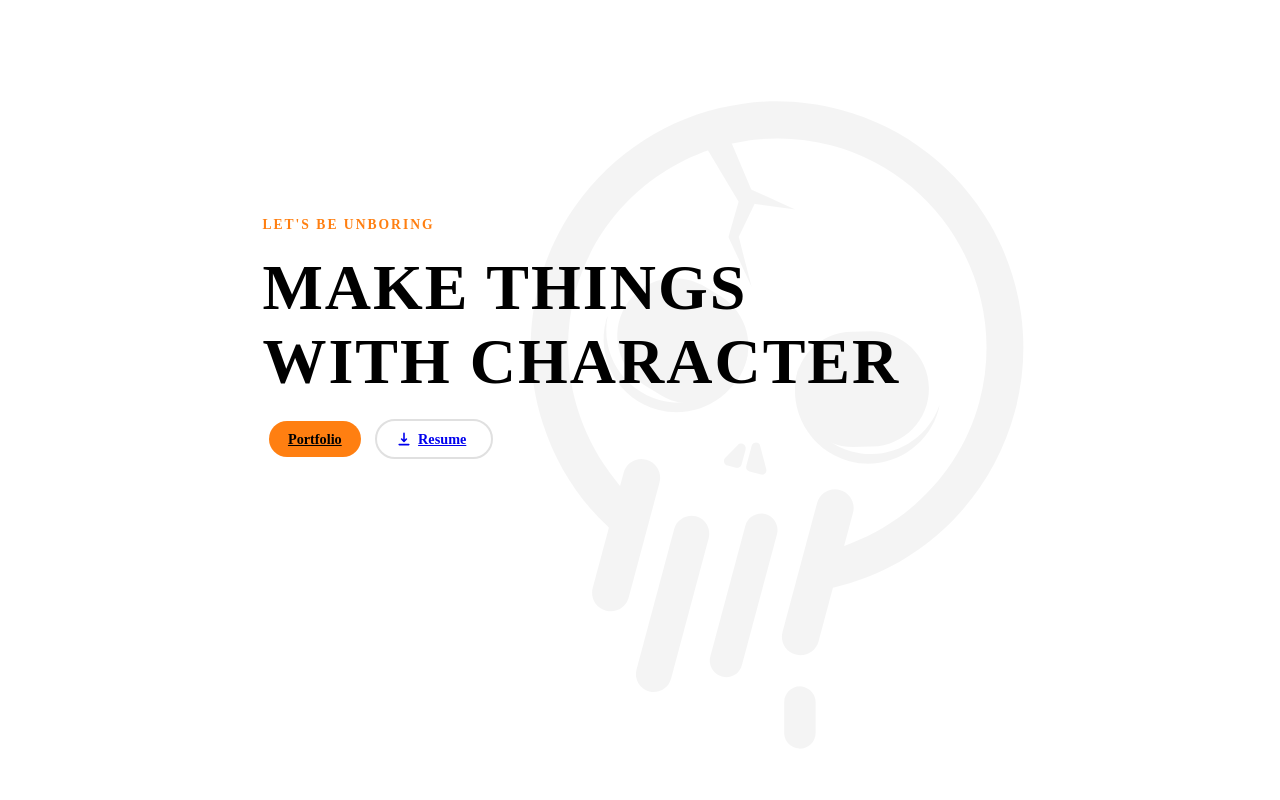
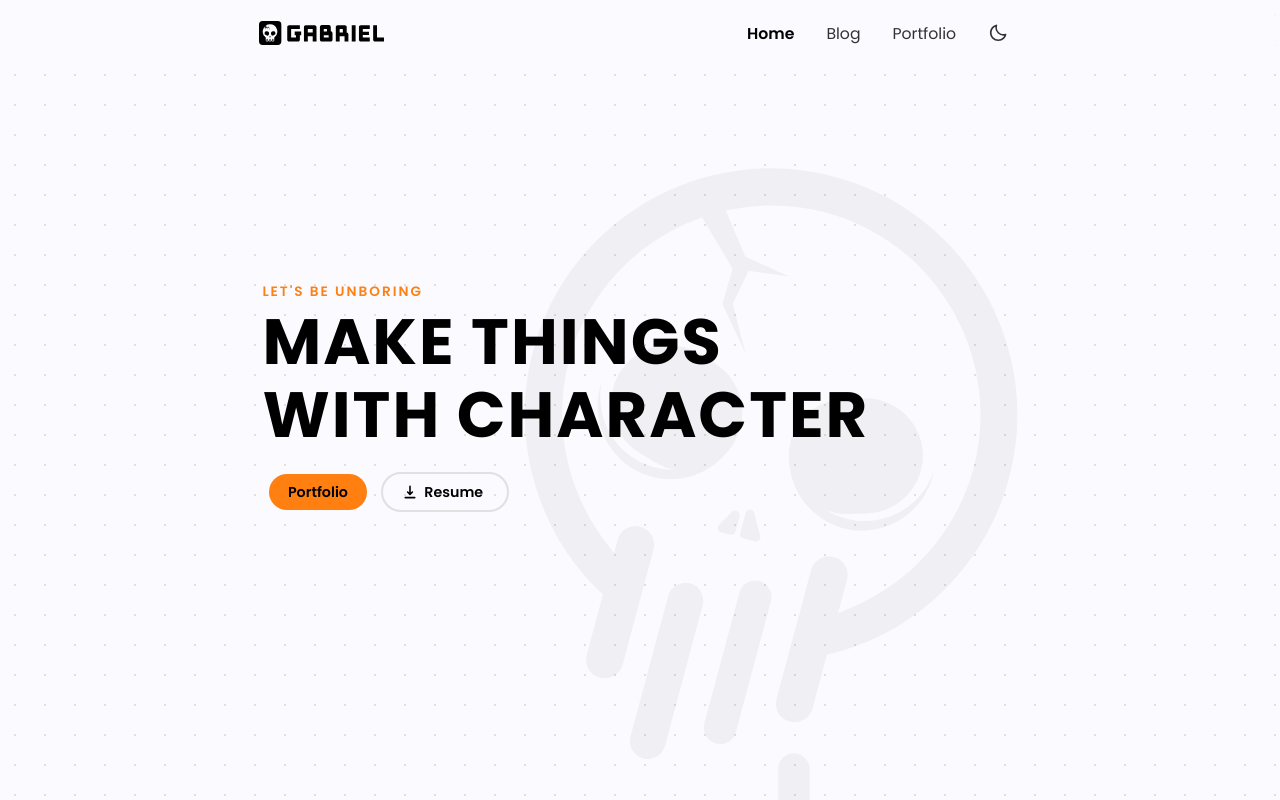
Before and after one commit to Darkryhr/digital-garden, a Next.js app: page / in a window 1280 px wide. Shown: the top 800 px of the page. Built offline with nearby package versions, Linux system fonts and the light colour scheme; no server answers.

Commit message:
cards dont work

```diff
--- a/pages/_app.tsx
+++ b/pages/_app.tsx
@@ -53,60 +53,58 @@ function App({ Component, pageProps, router }: AppProps) {
   if (!mountedComponent) return <div />;
 
   return (
-    //     <Script
-    //       strategy='afterInteractive'
-    //       src={`https://www.googletagmanager.com/gtag/js?id=${gtag.GA_TRACKING_ID}`}
-    //     />
-    //     <Script
-    //       id='gtag-init'
-    //       strategy='afterInteractive'
-    //       dangerouslySetInnerHTML={{
-    //         __html: `
-    //           window.dataLayer = window.dataLayer || [];
-    //           function gtag(){dataLayer.push(arguments);}
-    //           gtag('js', new Date());
-    //           gtag('config', '${gtag.GA_TRACKING_ID}', {
-    //             page_path: window.location.pathname,
-    //           });
-    //         `,
-    //       }}
-    //     />
-    //     <MDXProvider components={MDXComponents}>
-    //       <GlobalStyles />
-    //       <Layout toggleTheme={themeToggler}>
-    //         <DefaultSeo {...SEOConfig} />
-    //         {/*
-    // // @ts-ignore */}
-    //         <AnimatePresence exitBeforeEnter={true} initial={false}>
-    //           <motion.div
-    //             style={{ width: '100%' }}
-    //             key={router.route}
-    //             initial='pageInitial'
-    //             animate='pageAnimate'
-    //             variants={{
-    //               pageInitial: {
-    //                 opacity: 0,
-    //               },
-    //               pageAnimate: {
-    //                 opacity: 1,
-    //               },
-    //             }}
-    //           >
-    //             {pageLoading ? (
-    //               <Loader />
-    //             ) : (
-    //               <>
-    //               </>
-    //             )}
-    //           </motion.div>
-    //         </AnimatePresence>
-    //         <Toaster position='bottom-center' reverseOrder={false} />
-    //       </Layout>
-    //     </MDXProvider>
-
     <ThemeProvider theme={themeMode}>
-      <SEO />
-      <Component {...pageProps} />
+      <Script
+        strategy='afterInteractive'
+        src={`https://www.googletagmanager.com/gtag/js?id=${gtag.GA_TRACKING_ID}`}
+      />
+      <Script
+        id='gtag-init'
+        strategy='afterInteractive'
+        dangerouslySetInnerHTML={{
+          __html: `
+              window.dataLayer = window.dataLayer || [];
+              function gtag(){dataLayer.push(arguments);}
+              gtag('js', new Date());
+              gtag('config', '${gtag.GA_TRACKING_ID}', {
+                page_path: window.location.pathname,
+              });
+            `,
+        }}
+      />
+      <MDXProvider components={MDXComponents}>
+        <GlobalStyles />
+        <Layout toggleTheme={themeToggler}>
+          {/*
+    // @ts-ignore */}
+          <AnimatePresence exitBeforeEnter={true} initial={false}>
+            <motion.div
+              style={{ width: '100%' }}
+              key={router.route}
+              initial='pageInitial'
+              animate='pageAnimate'
+              variants={{
+                pageInitial: {
+                  opacity: 0,
+                },
+                pageAnimate: {
+                  opacity: 1,
+                },
+              }}
+            >
+              {pageLoading ? (
+                <Loader />
+              ) : (
+                <>
+                  <SEO />
+                  <Component {...pageProps} />
+                </>
+              )}
+            </motion.div>
+          </AnimatePresence>
+          <Toaster position='bottom-center' reverseOrder={false} />
+        </Layout>
+      </MDXProvider>
     </ThemeProvider>
   );
 }
```
